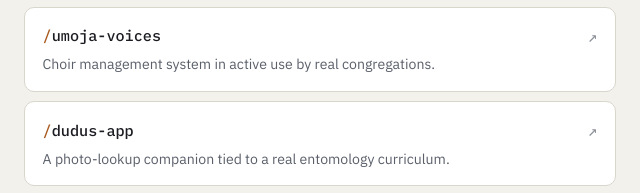
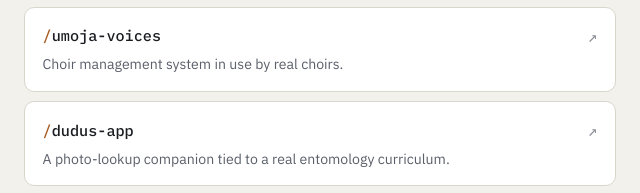
Before and after one commit to ericgitonga/eric-gitonga-links, a plain HTML site: page index.html in a window 1280 px wide. Shown: the part 582-775 px from the top of the page, 320-960 px from the left. Drawn offline with Linux system fonts and the light colour scheme.

Commit message:
umoja-voices: describe as in use by real choirs

```diff
--- a/index.html
+++ b/index.html
@@ -332,7 +332,7 @@
             <span class="entry-name"><span class="slash">/</span>umoja-voices</span>
             <span class="entry-arrow">↗</span>
           </div>
-          <p class="entry-desc">Choir management system in active use by real congregations.</p>
+          <p class="entry-desc">Choir management system in use by real choirs.</p>
         </a>
       </li>
       <li class="entry">
```
